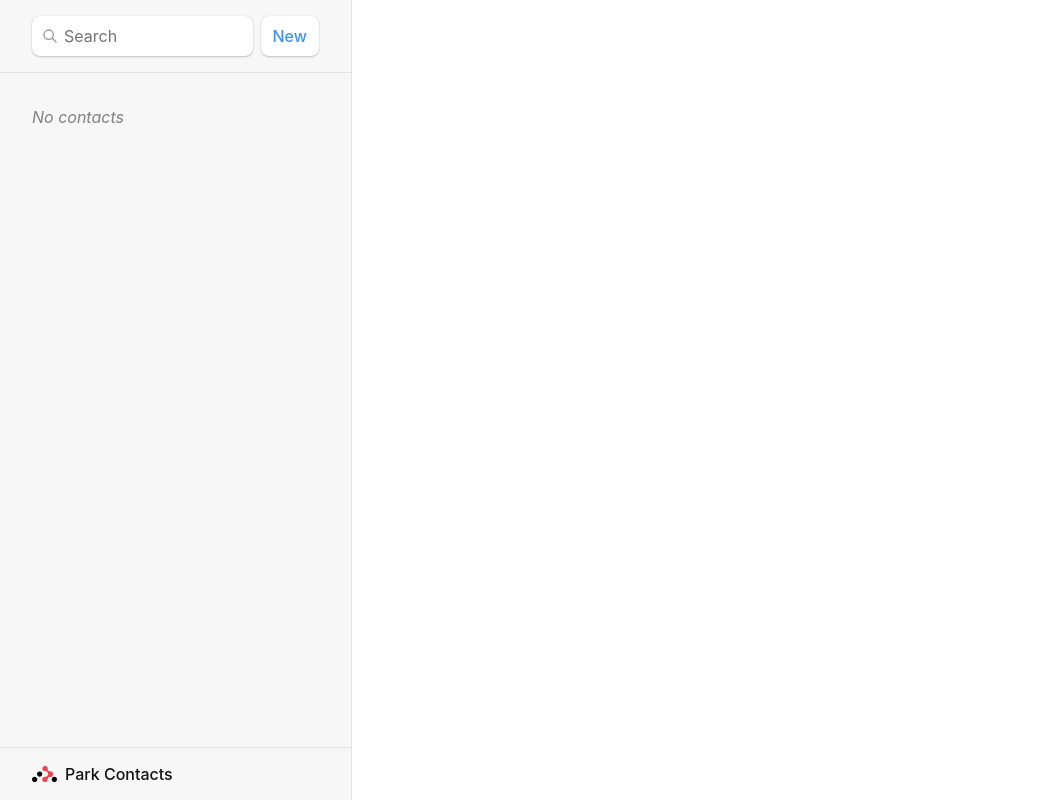
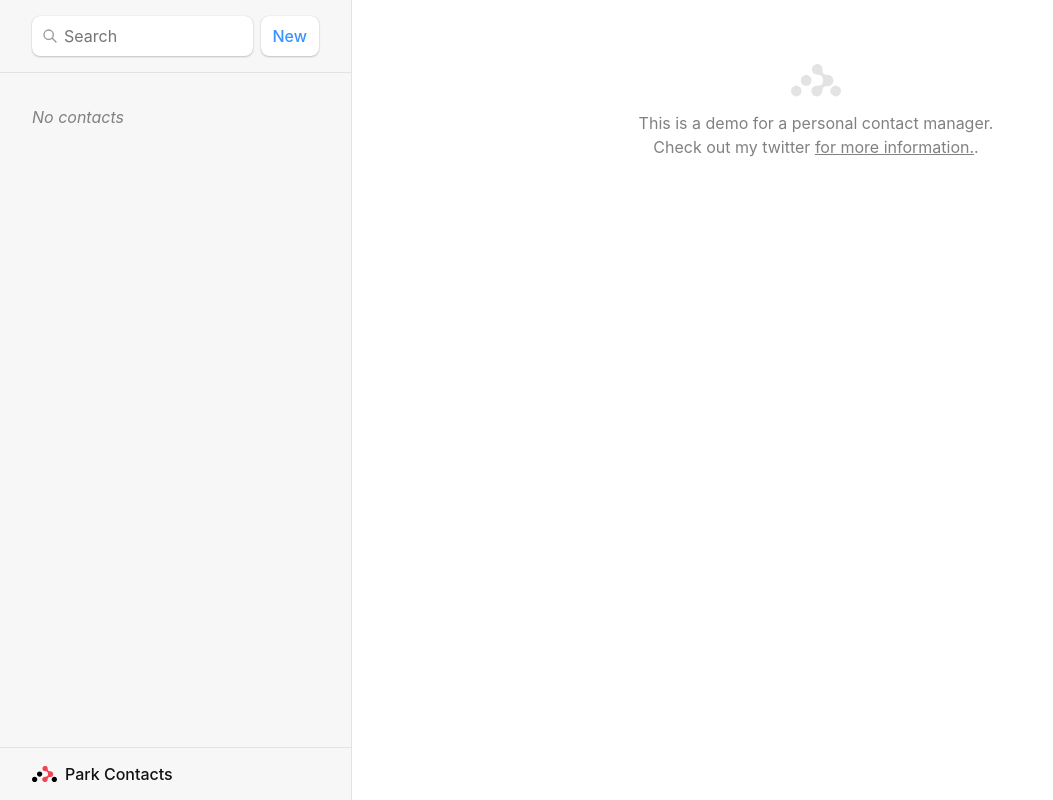
Before and after one commit to mapstonepark/notes, a React (Vite) app in the folder client/: page / in a window 1280 px wide. Shown: the whole page, without its empty margins (0-1053 px from the left). Built offline with nearby package versions, Linux system fonts and the light colour scheme.

Commit message:
cancel button added

```diff
--- a/client/src/main.jsx
+++ b/client/src/main.jsx
@@ -13,6 +13,7 @@ import EditContact, {
 
 } from "./routes/edit";
 import { action as destroyAction } from "./routes/destroy";
+import Index from "./routes/index";
 
 
 
@@ -30,6 +31,7 @@ const router = createBrowserRouter([
     loader: rootLoader,
     action: rootAction,
     children: [
+      { index: true, element: <Index />},
       {
         path: "contacts/:contactId",
         element: <Contact />,
@@ -44,6 +46,7 @@ const router = createBrowserRouter([
       {
         path: "contacts/:contactId/destroy",
         action: destroyAction,
+        errorElement: <div>Oops! There was an error.</div>,
       },
     ],
   },
--- a/client/src/routes/destroy.jsx
+++ b/client/src/routes/destroy.jsx
@@ -2,6 +2,7 @@ import { redirect } from "react-router-dom";
 import { deleteContact } from "../contacts";
 
 export async function action({ params }) {
+    throw new Error("oh dang!");
   await deleteContact(params.contactId);
   return redirect("/");
 }
--- a/client/src/routes/edit.jsx
+++ b/client/src/routes/edit.jsx
@@ -2,6 +2,7 @@ import {
     Form,
     useLoaderData,
     redirect,
+    useNavigate,
 } from "react-router-dom";
 
 import { updateContact } from "../contacts";
@@ -14,6 +15,7 @@ export async function action({ request, params }) {
 
 export default function EditContact() {
   const contact = useLoaderData();
+  const navigate = useNavigate();
 
   return (
     <Form method="post" id="contact-form">
@@ -63,7 +65,12 @@ export default function EditContact() {
       </label>
       <p>
         <button type="submit">Save</button>
-        <button type="button">Cancel</button>
+        <button
+         type="button"
+         onClick={() => {
+            navigate(-1);
+          }}
+         >Cancel</button>
       </p>
     </Form>
   );
--- /dev/null
+++ b/client/src/routes/index.jsx
@@ -0,0 +1,13 @@
+export default function Index() {
+    return (
+      <p id="zero-state">
+        This is a demo for a personal contact manager.
+        <br />
+        Check out my twitter{" "}
+        <a href="https://www.twitter.com/mapstonepark">
+          for more information.
+        </a>
+        .
+      </p>
+    );
+  }
```
